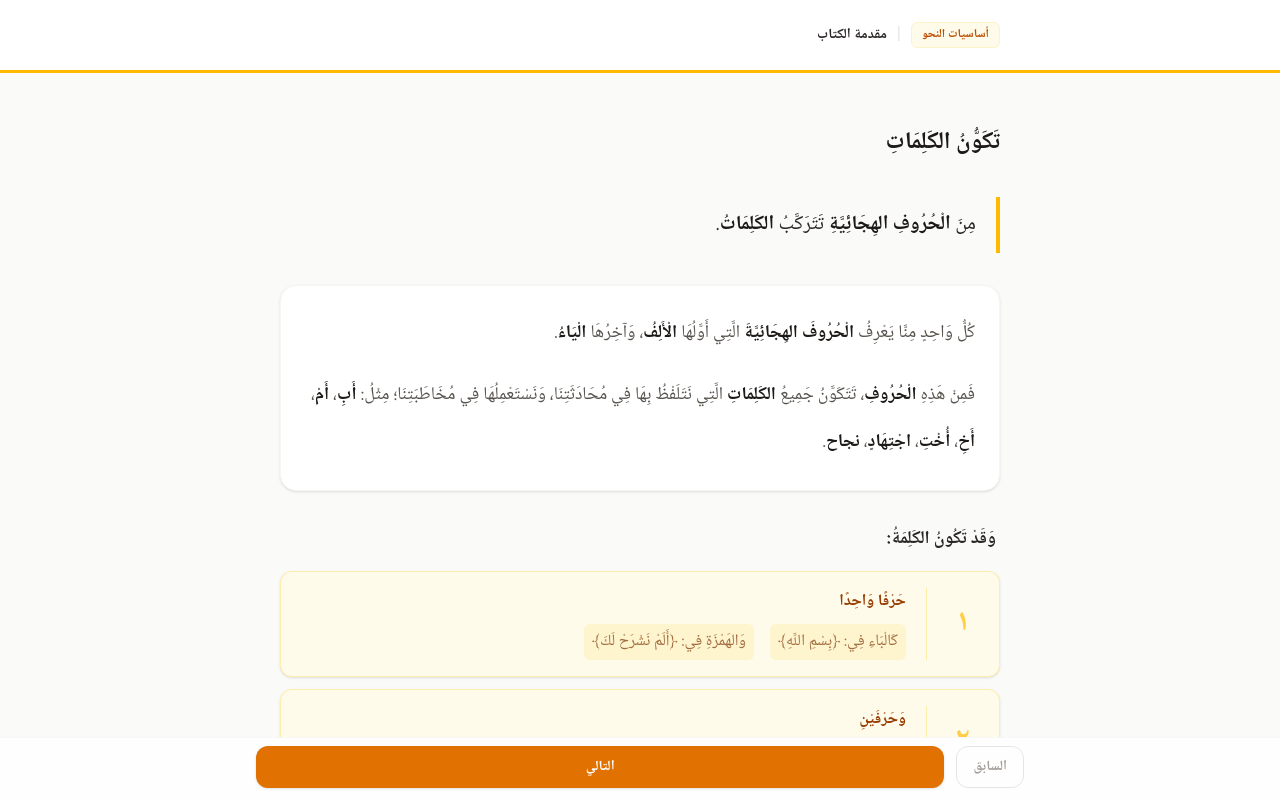
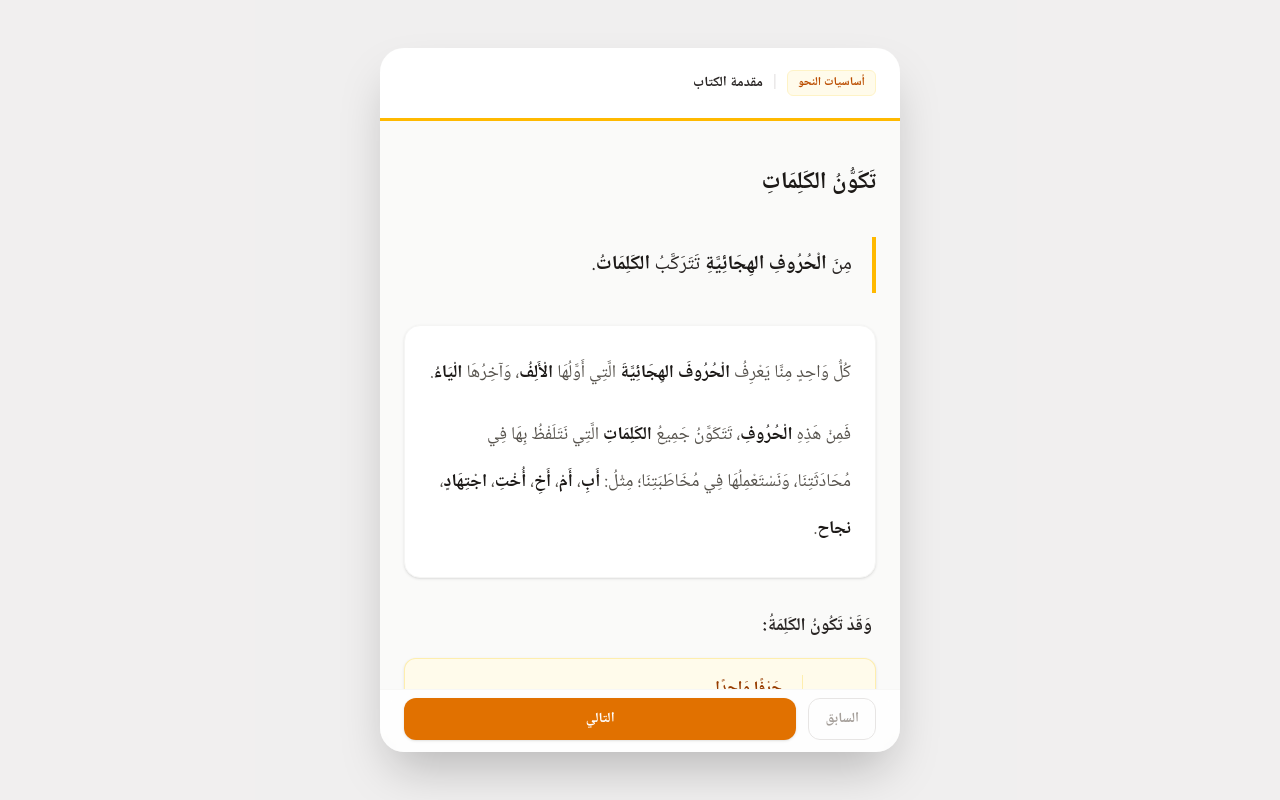
Before and after one commit to rafikee/nahw, a Next.js app: page / in a window 1280 px wide. Both pictures are taken after a click on the button "ابدأ الدرس". Built offline with nearby package versions, Linux system fonts and the light colour scheme.

Commit message:
Add favicon, keyboard nav, desktop card layout, disable zoom
Made-with: Cursor

```diff
--- a/app/layout.tsx
+++ b/app/layout.tsx
@@ -16,6 +16,8 @@ export const metadata: Metadata = {
 export const viewport: Viewport = {
   width: "device-width",
   initialScale: 1,
+  maximumScale: 1,
+  userScalable: false,
   viewportFit: "cover",
 };
 
--- a/app/page.tsx
+++ b/app/page.tsx
@@ -1,6 +1,6 @@
 "use client";
 
-import { useState, useMemo } from "react";
+import { useState, useMemo, useEffect } from "react";
 import { COURSE_INTRO, LESSONS } from "@/data/index";
 import { StepCourseIntro } from "@/components/steps/StepCourseIntro";
 import { StepLessonIntro } from "@/components/steps/StepLessonIntro";
@@ -100,11 +100,23 @@ export default function Home() {
     setRevealedIndices((prev) => new Set(prev).add(index));
   }
 
+  useEffect(() => {
+    function handleKeyDown(e: KeyboardEvent) {
+      if (e.key === "ArrowRight") goNext();
+      if (e.key === "ArrowLeft") goPrev();
+    }
+    window.addEventListener("keydown", handleKeyDown);
+    return () => window.removeEventListener("keydown", handleKeyDown);
+  }, []);
+
   return (
-    <div dir="rtl" className="h-dvh bg-stone-50 font-arabic flex flex-col overflow-hidden">
+    <div dir="rtl" className="h-dvh font-arabic flex flex-col lg:items-center lg:justify-center bg-stone-50 lg:bg-stone-200/60 overflow-hidden">
+      {/* ── Card shell (full-screen on mobile, floating card on desktop) ── */}
+      <div className="flex-1 flex flex-col w-full lg:flex-none lg:w-[520px] lg:h-[88vh] lg:rounded-3xl lg:shadow-2xl lg:overflow-hidden bg-stone-50">
+
         {/* ── Splash ── */}
         {currentView.type === "splash" && (
-        <div className="flex-1 flex flex-col justify-center gap-10 px-8 bg-stone-50">
+          <div className="flex-1 flex flex-col justify-center gap-10 px-8">
             <div style={{ lineHeight: 1.6 }}>
               <p className="text-2xl font-semibold text-stone-500">مرحباً بك في</p>
               <h1 className="text-3xl font-bold text-stone-800">أساسيات النحو</h1>
@@ -128,7 +140,7 @@ export default function Home() {
         {currentView.type !== "splash" && (
           <>
             <header className="shrink-0 bg-white/90 backdrop-blur-sm">
-            <div className="mx-auto flex max-w-3xl items-center gap-2.5 px-6 py-4 min-w-0">
+              <div className="flex items-center gap-2.5 px-6 py-4 min-w-0">
                 {(() => {
                   const { lesson, step } = getBreadcrumb(currentView);
                   return (
@@ -165,7 +177,7 @@ export default function Home() {
 
             <main
               key={viewIndex}
-            className={`flex-1 overflow-y-auto mx-auto w-full max-w-3xl px-6 py-12 ${
+              className={`flex-1 overflow-y-auto px-6 py-10 ${
                 direction === "forward" ? "slide-forward" : "slide-backward"
               }`}
             >
@@ -199,7 +211,6 @@ export default function Home() {
             </main>
 
             <footer className="shrink-0 border-t border-stone-100/80 bg-white/80 backdrop-blur-sm px-6 pt-2 pb-[max(env(safe-area-inset-bottom),0.75rem)]">
-            <div className="mx-auto max-w-3xl">
               <div className="flex items-stretch gap-3">
                 <button
                   onClick={goPrev}
@@ -225,10 +236,10 @@ export default function Home() {
                   </button>
                 )}
               </div>
-            </div>
             </footer>
           </>
         )}
       </div>
+    </div>
   );
 }
```
Also changed, not shown: 2 other files (tests, documents, lock files or other folders). Lines whose indentation alone changed are shown as unchanged.
